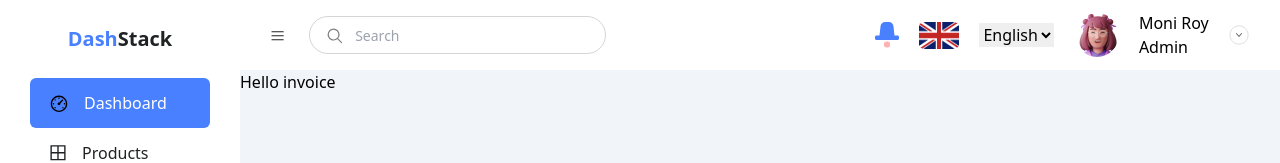
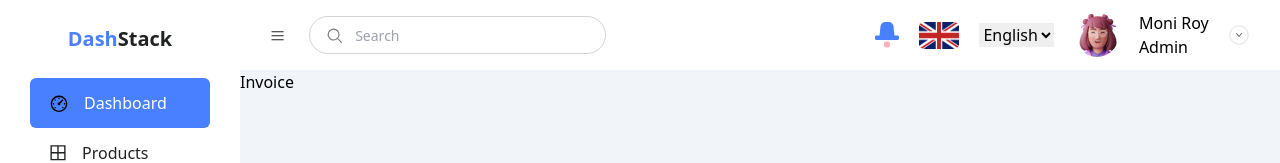
Before and after one commit to GinaGanaa/dashboard, a Next.js app: page /invoice in a window 1280 px wide. Shown: the top 163 px of the page. Built offline with nearby package versions, Linux system fonts and the light colour scheme.

Commit message:
dashboard

```diff
--- a/src/pages/invoice.jsx
+++ b/src/pages/invoice.jsx
@@ -1,3 +1,3 @@
 export default function Page() {
-  return <div>Hello invoice</div>;
+  return <div>Invoice</div>;
 }
```
